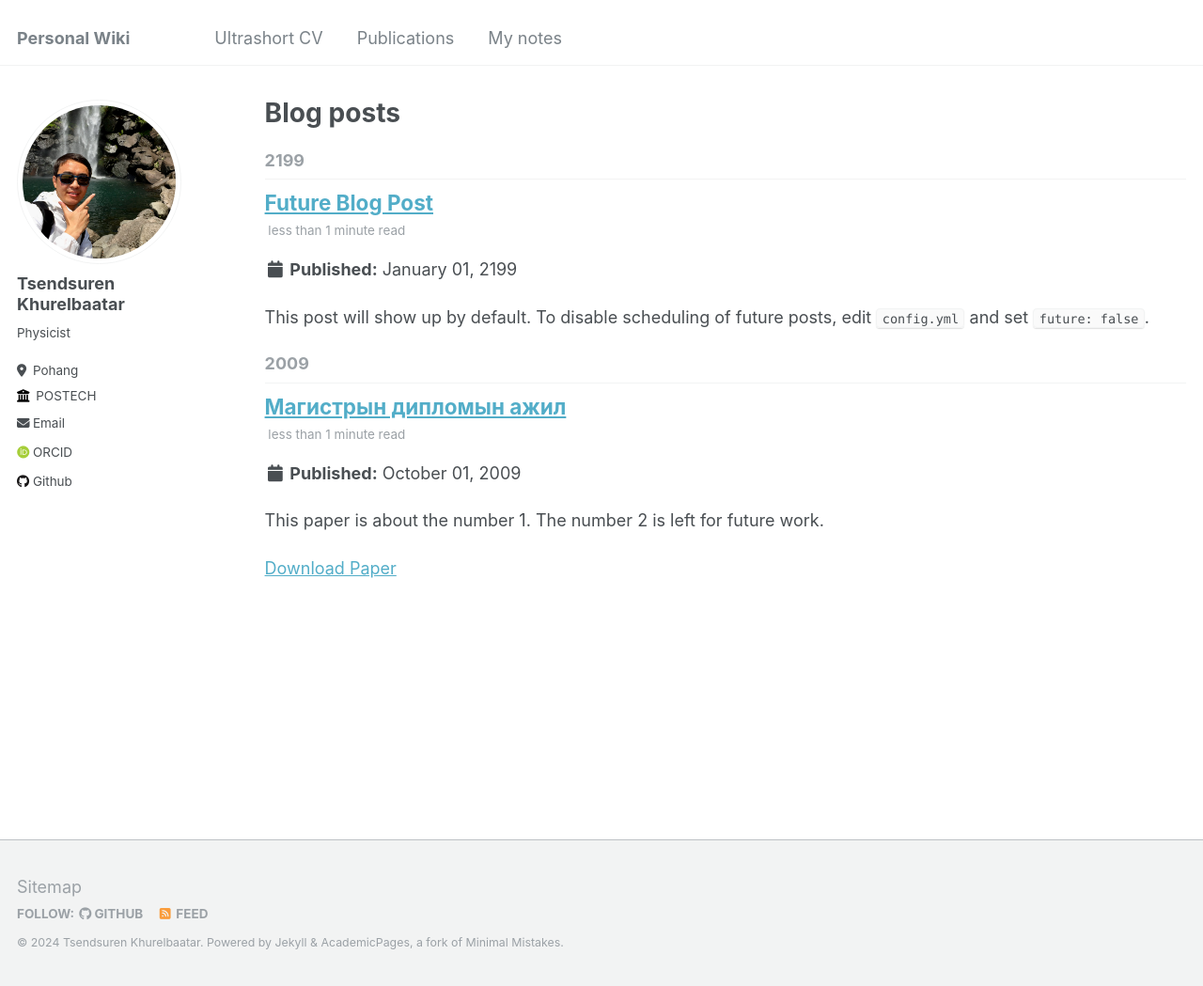
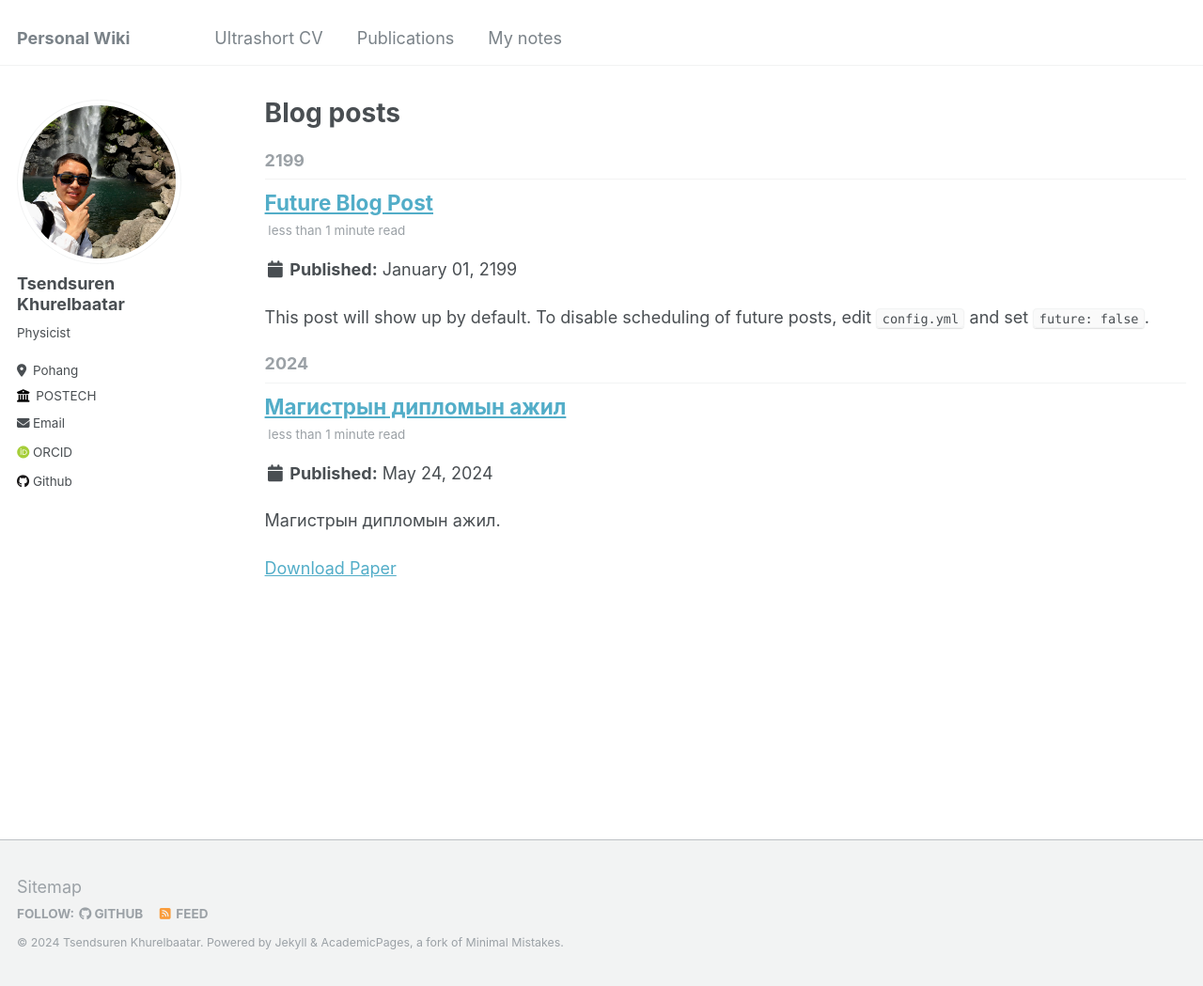
Before and after one commit to Tsendsuren/tsendsuren.github.io, a Jekyll site: the page built from _pages/year-archive.html, in a window 1280 px wide and 1049 px high. Shown: the whole window at 94% size. Built offline with Jekyll 4.4.1, drawn with Linux system fonts in a browser that asks for light colours; some web fonts are replaced.

Commit message:
editing post path

```diff
--- a/_posts/2012-08-14-blog-post-1.md
+++ b/_posts/2012-08-14-blog-post-1.md
@@ -2,8 +2,8 @@
 title: 'Магистрын дипломын ажил'
 collection: publications
 permalink: /posts/2009-10-01-paper-title-number-1
-excerpt: 'This paper is about the number 1. The number 2 is left for future work.'
-date: 2009-10-01
+excerpt: 'Магистрын дипломын ажил.'
+date: 2024-05-24
 # venue: 'Journal 1'
 # slidesurl: 'http://academicpages.github.io/files/slides1.pdf'
 paperurl: 'http://tsendsuren.github.io/files/Tsendsuren_MScThesis.pdf'
```
